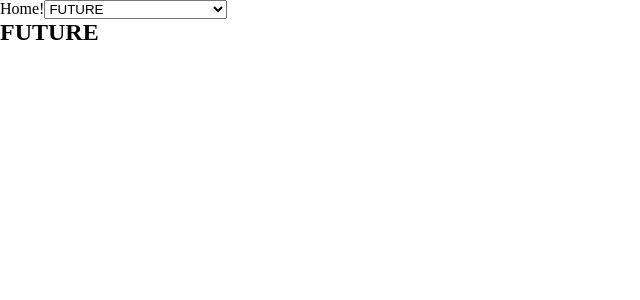
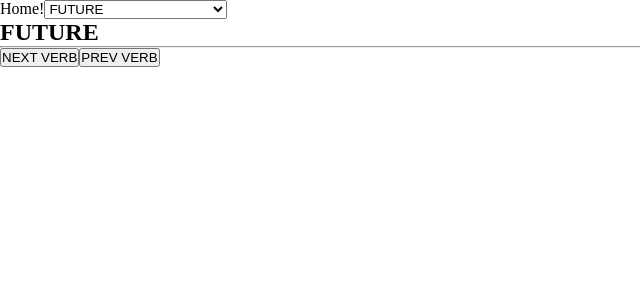
Before and after one commit to patrickjarski/yo-hablo, a React (Vite) app: page / in a window 1280 px wide. Shown: the top 300 px of the page, without its empty margins (0-640 px from the left). Built offline with nearby package versions, Linux system fonts and the light colour scheme.

Commit message:
Added basic navigation + translation appearance

```diff
--- a/src/data/verbs-provider.ts
+++ b/src/data/verbs-provider.ts
@@ -33,8 +33,9 @@ type Conjugation = {
 
 export type Verb = {
   infinitive: string;
+  translation: string;
   conjugations: {
-    [key: string]: Conjugation
+    [key: TENSES]: Conjugation
   }
 }
 
@@ -45,7 +46,7 @@ const upperCase = (str: string) => str
   .replace(/\(|\)/g, "")
   .toUpperCase();
 
-const mapDataToDesiredObject = (verbs) =>
+const mapDataToDesiredObject = (verbs): Array<Verb> =>
   Object.values(Object.entries(verbs)
     .slice(0, 500)
     .reduce((acc, curr: VerbDataEntry) => {
@@ -61,6 +62,10 @@ const mapDataToDesiredObject = (verbs) =>
           acc[currentInfinitive].conjugations[currentTenseCamelized] = [];
         }
 
+        if (!acc[currentInfinitive].translation) {
+          acc[currentInfinitive].translation = conjugation.translation;
+        }
+
         const verbConjucation = {
           performer: conjugation.performer,
           conjugatedVerb: curr[0]
@@ -73,4 +78,4 @@ const mapDataToDesiredObject = (verbs) =>
     }, {}));
 
 
-export const VERBS_ES = mapDataToDesiredObject(verbData);
+export const VERBS_ES: Array<Verb> = mapDataToDesiredObject(verbData);
--- a/src/pages/home/home.tsx
+++ b/src/pages/home/home.tsx
@@ -9,9 +9,12 @@ type HomeProps = {
 const Home = ({ verbs }: HomeProps) => {
   const [pickedTense, setPickedTense] = useState<TENSES>(TENSES[0]);
   const [filteredVerbs, setFilteredVerbs] = useState<Verb[]>([]);
+  const [currentVerbIndex, setCurrentVerbIndex] = useState<number>(0);
 
   useEffect(() => {
-    const filtered = [...verbs].filter(verb => verb.tense === pickedTense);
+    const filtered = [...verbs]
+      .filter((verb: Verb) => Object.keys(verb.conjugations).includes(pickedTense as string))
+      .map((verb: Verb) => ({ infinitive: verb.infinitive, translation: verb.translation }))
     setFilteredVerbs(filtered);
   }, [pickedTense]);
 
@@ -23,7 +26,25 @@ const Home = ({ verbs }: HomeProps) => {
           .map((tense: string) => <option key={tense} value={tense}>{tense}</option>)}
       </select>
       <h2>{pickedTense}</h2>
-      {filteredVerbs.map(verb => <p><b>{verb.performer}</b> {verb.word}</p>)}
+      <hr/>
+      <p><b>{filteredVerbs[currentVerbIndex]?.infinitive}</b></p>
+      <p>{filteredVerbs[currentVerbIndex]?.translation}</p>
+      <button
+        onClick={() => {
+          if (currentVerbIndex + 1 < filteredVerbs.length) {
+            setCurrentVerbIndex(prevIndex => prevIndex + 1);
+          }
+        }}
+      >NEXT VERB
+      </button>
+      <button
+        onClick={() => {
+          if (currentVerbIndex > 0) {
+            setCurrentVerbIndex(prevIndex => prevIndex - 1)
+          }
+        }}
+      >PREV VERB
+      </button>
     </div>
   );
 };
```
